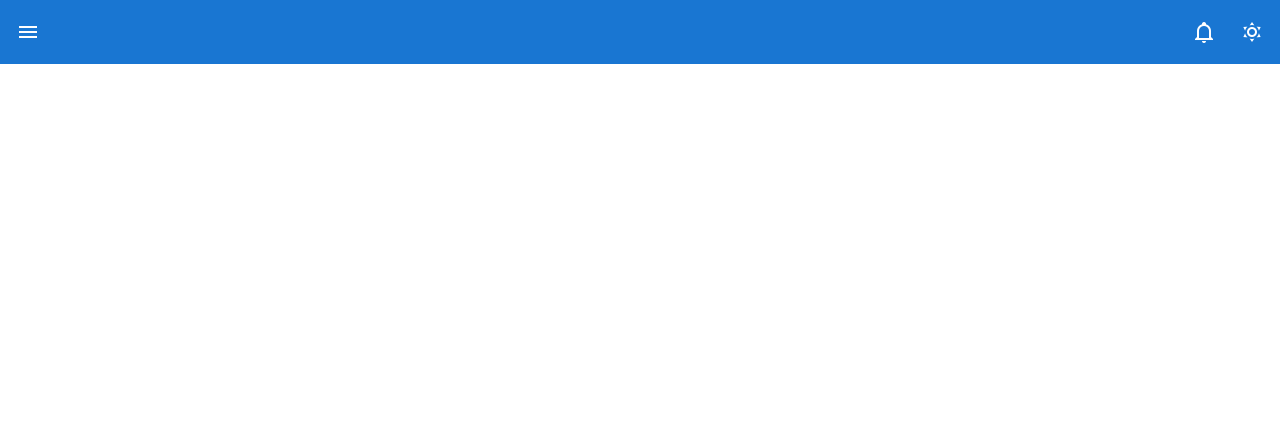
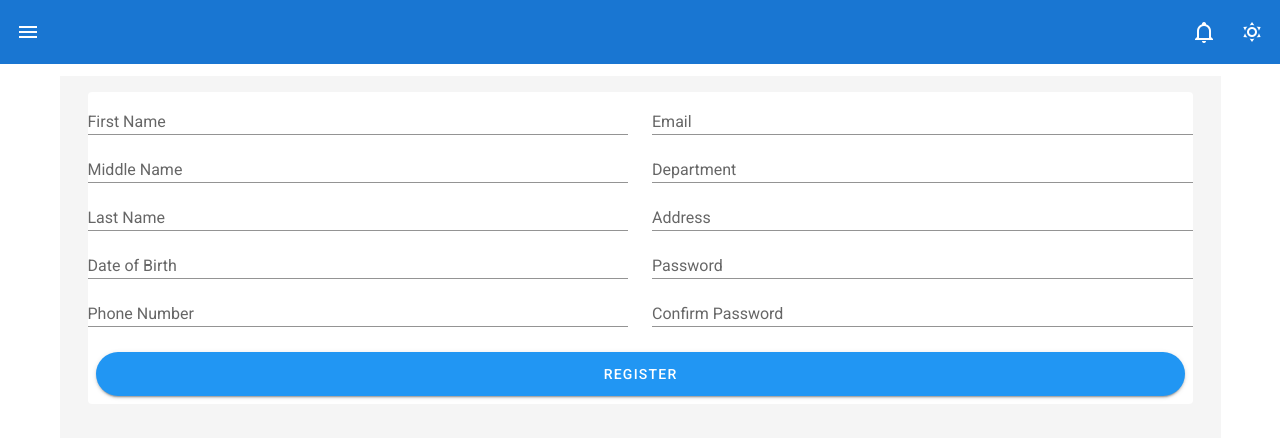
Before and after one commit to mhilmyh/hrms-frontend, a Nuxt app: page /register in a window 1280 px wide. Before the commit this address had no page. Shown: the top 438 px of the page. Built offline with nearby package versions, Linux system fonts and the light colour scheme.

Commit message:
Pages/authentication (#4)
* vsc-git test

* Login and Register

```diff
--- /dev/null
+++ b/layouts/empty.vue
@@ -0,0 +1,7 @@
+<template>
+    <v-theme-provider>
+        <v-app>
+            <nuxt ref="page" />
+        </v-app>
+    </v-theme-provider>
+</template>
--- /dev/null
+++ b/pages/login.vue
@@ -0,0 +1,33 @@
+<template>
+    <div id="app">
+        <v-flex class="grey lighten-4" style="height: 100vh">
+            <v-container class="text-center">
+                <v-card flat>
+                    <h1>Welcome!</h1>
+                    <v-form class="ma-8">
+                        <v-text-field rounded dense outlined name="Username" label="Username"></v-text-field>
+                        <v-text-field rounded dense outlined name="Password" label="Password" type="password"></v-text-field>
+                        <v-card-actions>
+                            <v-btn primary large block rounded
+                            to= "/timesheet"
+                            class="blue white--text">Login</v-btn>
+                        </v-card-actions>
+                    </v-form>
+                    <p><a href="/register">Create an account</a></p>
+                </v-card>
+            </v-container>
+        </v-flex>
+    </div>
+</template>
+
+<script>
+  export default {
+    layout: "empty",
+  }
+</script>
+
+<style>
+    div#app{
+        height: 100vh;
+    }
+</style>
--- /dev/null
+++ b/pages/register.vue
@@ -0,0 +1,31 @@
+<template>
+    <div id="app">
+        <v-flex class="grey lighten-4" style="height: 130vh">
+            <v-container class="text-center">
+                <v-card flat class="ma-4">
+                    <v-row>
+                        <v-col>
+                            <v-text-field dense name="First Name" label="First Name"></v-text-field>
+                            <v-text-field dense name="Middle Name" label="Middle Name"></v-text-field>
+                            <v-text-field dense name="Last Name" label="Last Name"></v-text-field>
+                            <v-text-field dense name="Date of Birth" label="Date of Birth"></v-text-field>
+                            <v-text-field dense name="Phone Number" label="Phone Number"></v-text-field>
+                        </v-col>
+                        <v-col>
+                            <v-text-field dense name="Email" label="Email"></v-text-field>
+                            <v-text-field dense name="Department" label="Department"></v-text-field>
+                            <v-text-field dense name="Address" label="Address"></v-text-field>
+                            <v-text-field dense name="Password" label="Password" type="password"></v-text-field>
+                            <v-text-field dense name="Confirm Password" label="Confirm Password" type="password"></v-text-field>
+                        </v-col>
+                    </v-row>
+                    <v-card-actions>
+                        <v-btn primary large block rounded
+                        to= "/timesheet"
+                        class="blue white--text">Register</v-btn>
+                    </v-card-actions>
+                </v-card>
+            </v-container>
+        </v-flex>
+    </div>
+</template>
```
